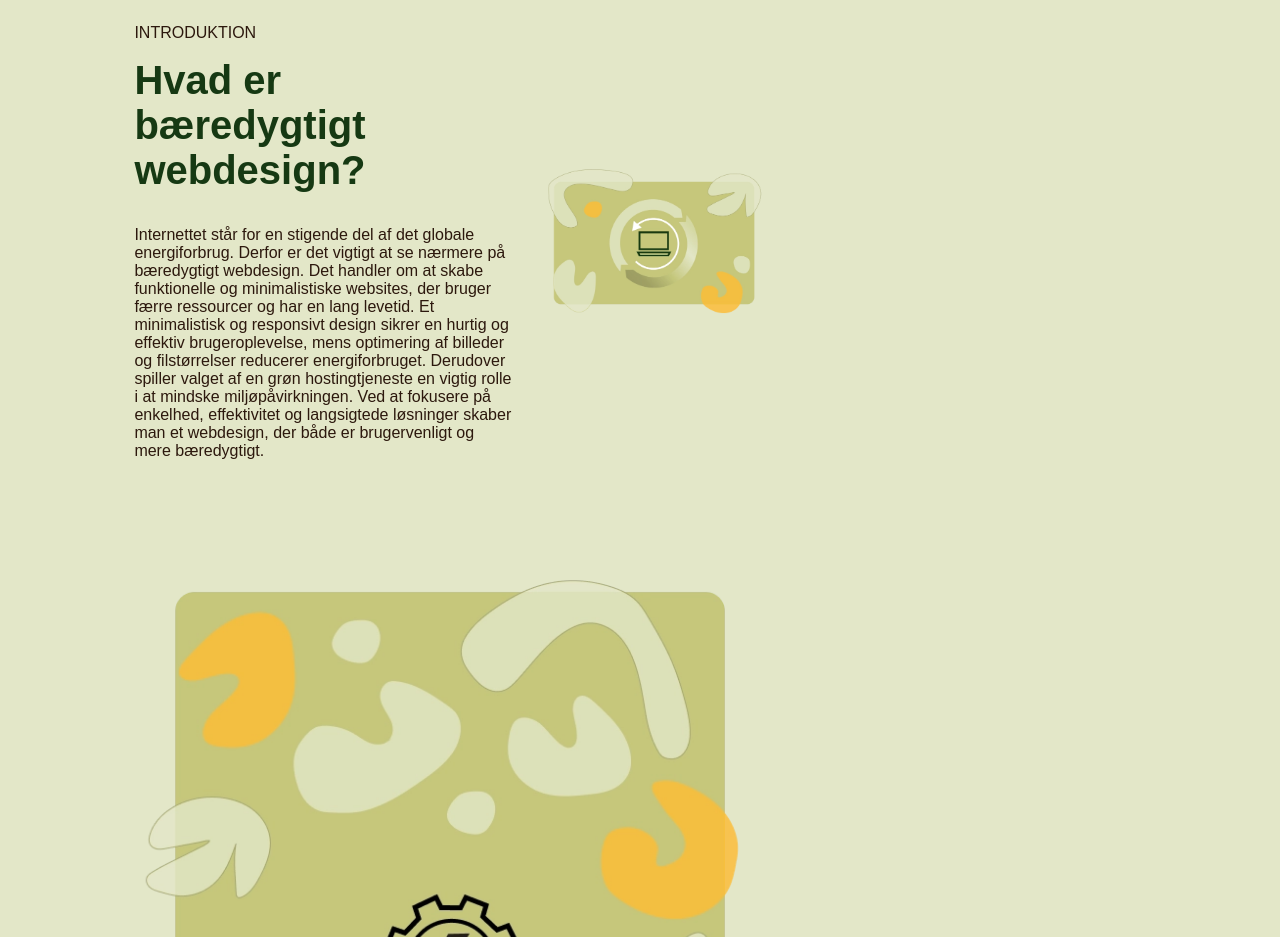
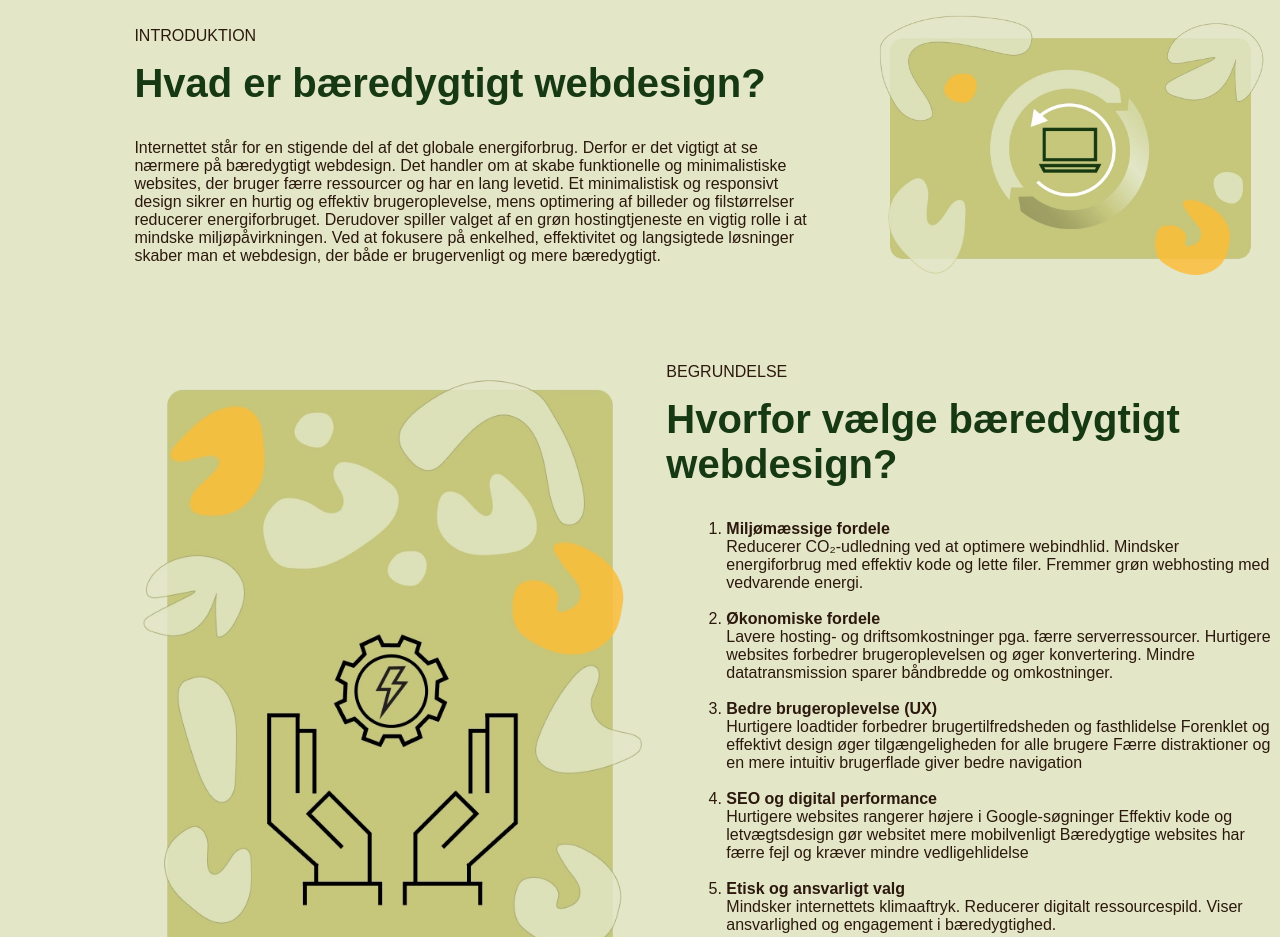
Before and after one commit to vorning/ab-sustainable, a plain HTML site: page hold4/hvorforbaeredygtigt.html in a window 1280 px wide. Shown: the top 937 px of the page. Drawn offline with Linux system fonts and the light colour scheme; a web font is replaced by a local one.

Commit message:
flexede billede 2

```diff
--- a/hold4/css/hold4style.css
+++ b/hold4/css/hold4style.css
@@ -43,3 +43,42 @@ img {
     width: 100%; /* Sørger for, at billedet er responsivt */
     height: auto; /* Sørger for at bevare billedets proportioner */
 }
+
+.informationsboks {
+    display: flex;
+    flex-direction: row; /* Sætter layoutet til at være i en række */
+    justify-content: space-between;
+    align-items: center;
+    margin-left: 10%;
+    margin-bottom: 5%;
+    max-width: 90%;
+}
+
+.content2 {
+    display: flex;
+    justify-content: space-between;
+    width: 100%;
+}
+
+.con-img2 {
+    flex: 0 0 auto; /* Gør billedet statisk i størrelsen */
+    max-width: 45%; /* Begrænser billedets bredde */
+}
+
+.text2 {
+    flex: 1; /* Gør tekstcontaineren fleksibel */
+    padding-left: 20px; /* Giver lidt afstand til billedet */
+}
+
+h1 {
+    color: #163913;
+    margin-top: 0;
+    font-family: "opake", sans-serif;
+    font-weight: 900;
+    font-style: normal;
+    font-size: 40px;
+}
+
+ol {
+    margin-left: 20px;
+}
--- a/hold4/hvorforbaeredygtigt.html
+++ b/hold4/hvorforbaeredygtigt.html
@@ -38,10 +38,12 @@
 
     <!--Hvorfor vælge bæredygtigt webdesign?-->
     <section class="informationsboks" id="hvorforVaelge">
-      <div class="con-img2">
+      <div class="content2">
+        <div class="con-img2">
         <img src="images/animation2.webp" alt="global">
     </div>
 
+    <div class="text2">
         <p>
 
             BEGRUNDELSE
```
